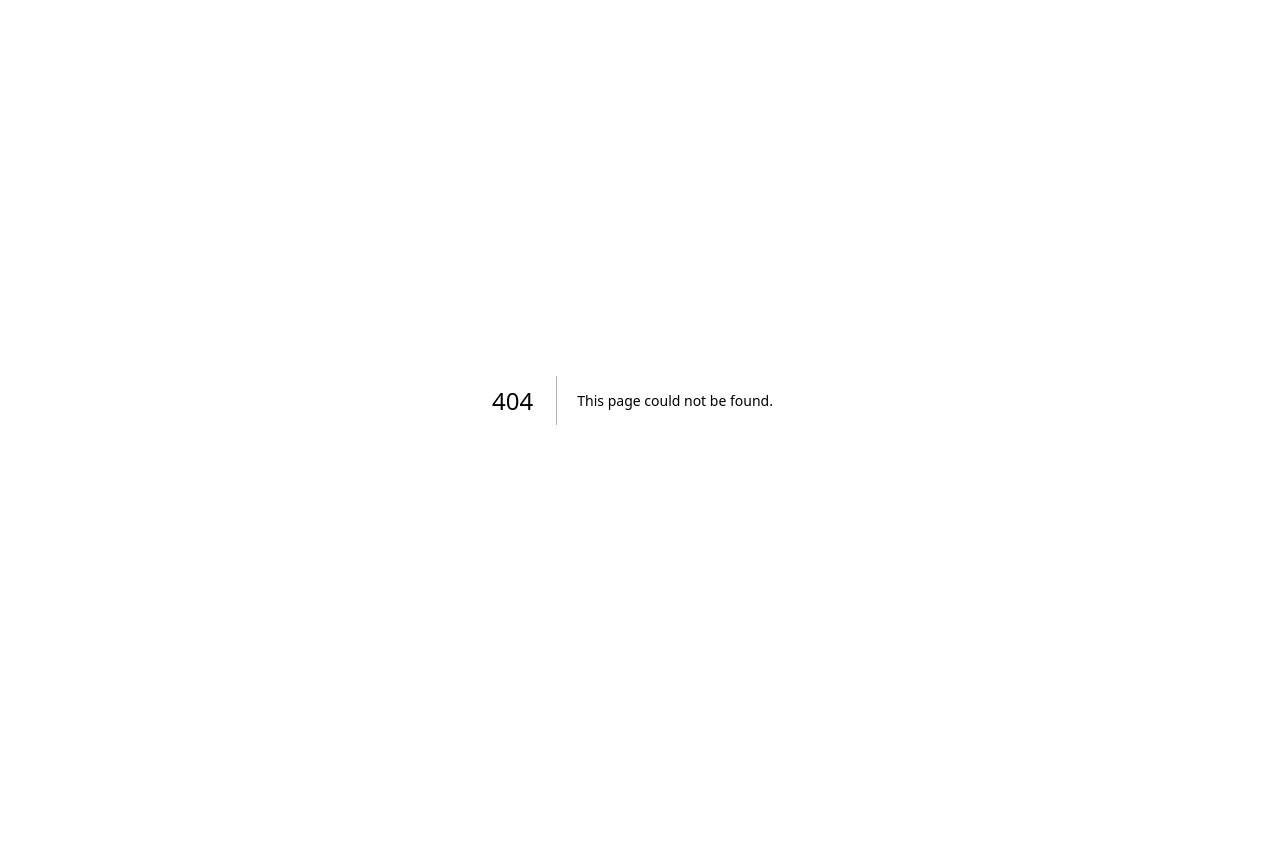
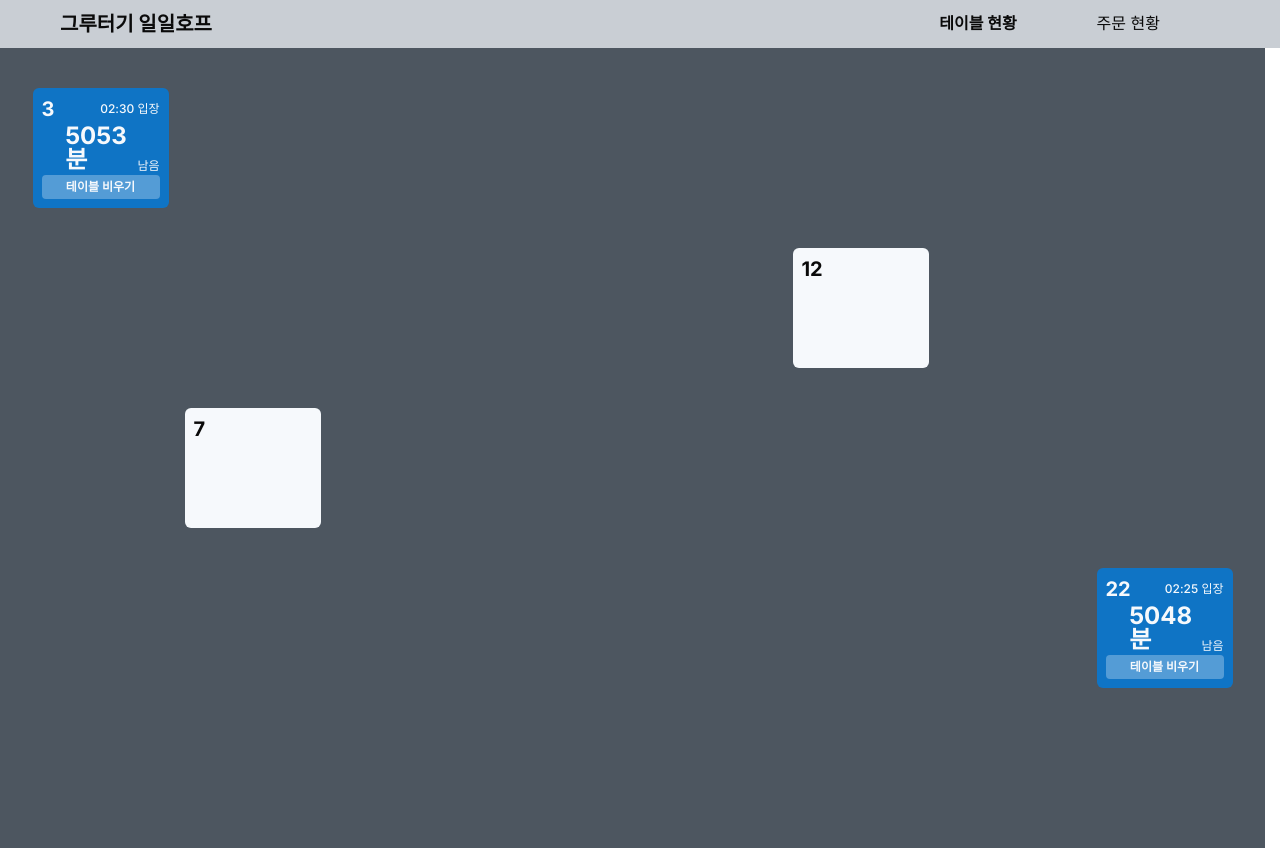
Before and after one commit to Ujin-Heo/ilhop-manager, a Next.js app in the folder frontend/: page /admin/tables in a window 1280 px wide. Before the commit this address had no page. Before the commit the page ends 800 px from the top, so only its background shows below. Built offline with nearby package versions, Linux system fonts and the light colour scheme.

Commit message:
feat: Change admin routes to use /admin in their paths

```diff
--- a/frontend/app/(admin)/(desktop)/layout.tsx
+++ b/frontend/app/admin/(desktop)/layout.tsx
@@ -1,9 +1,9 @@
 import NavigationBar from "@/components/admin/navigation-bar";
 
 const links = [
-  { name: "테이블 현황", href: "/tables" },
+  { name: "테이블 현황", href: "/admin/tables" },
 
-  { name: "주문 현황", href: "/orders" },
+  { name: "주문 현황", href: "/admin/orders" },
 ];
 
 export default function AdminLayout({
```
Also changed, not shown: frontend/app/admin/(desktop)/orders/page.tsx (renamed from frontend/app/(admin)/(desktop)/orders/page.tsx), frontend/app/admin/(desktop)/tables/page.tsx (renamed from frontend/app/(admin)/(desktop)/tables/page.tsx), frontend/app/admin/(mobile)/serving/page.tsx (renamed from frontend/app/(admin)/(mobile)/serving/page.tsx).
